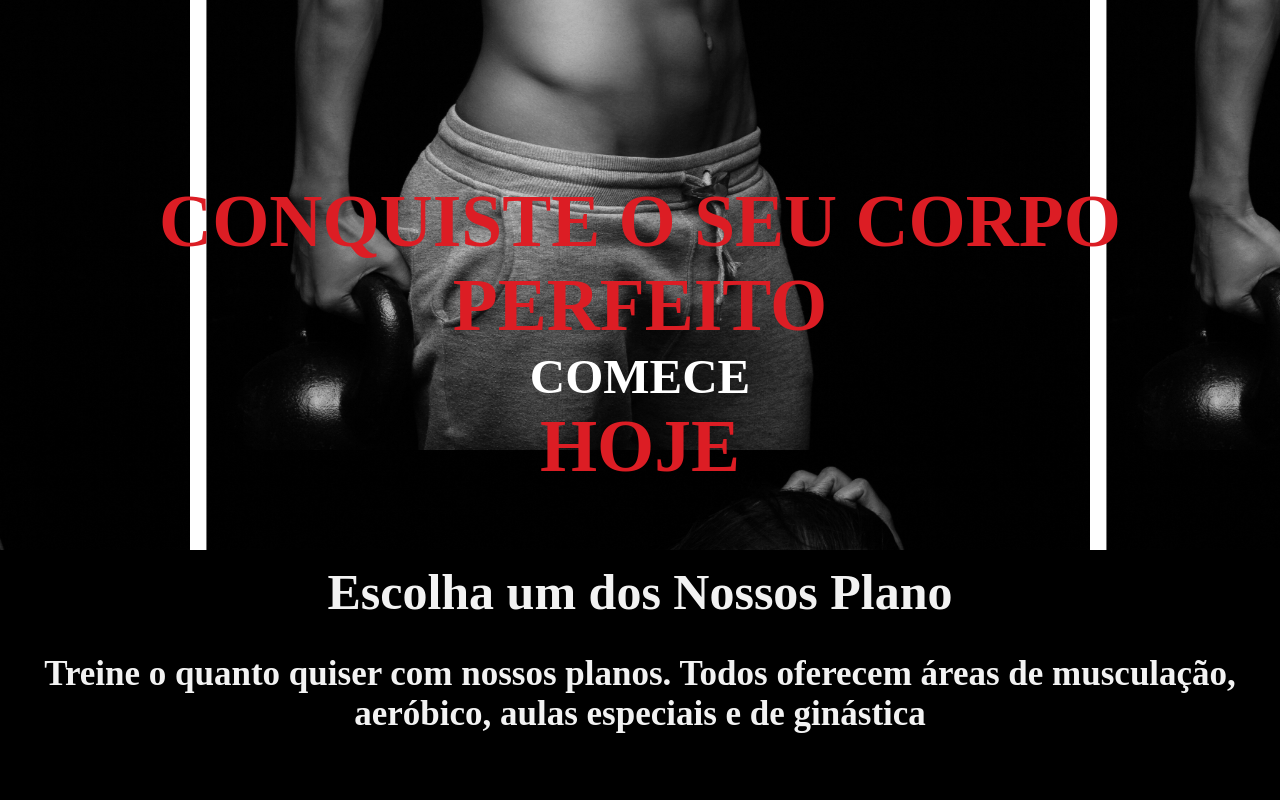
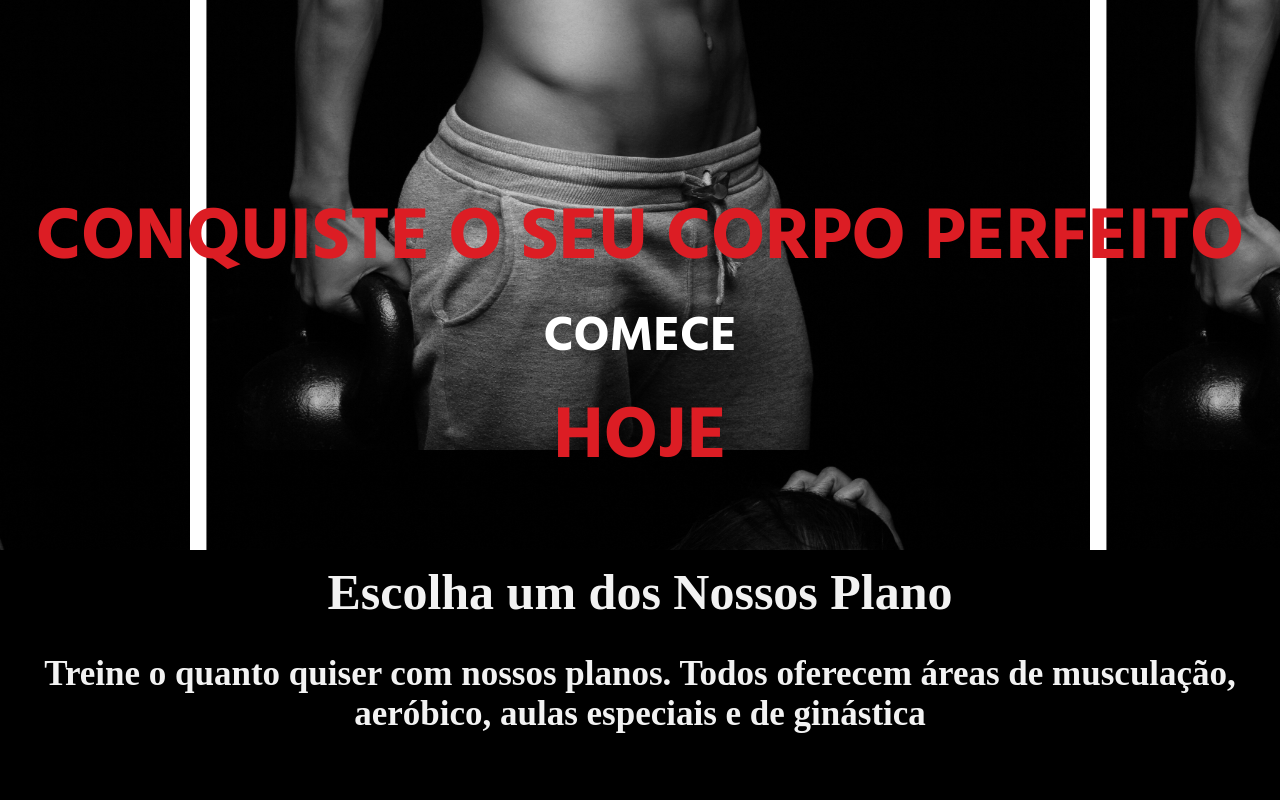
Before and after one commit to danielvdg/Resilientes-Solutions-Academia, a React (Create React App) app: page / in a window 1280 px wide. Shown: the part 720-1520 px from the top of the page. Built offline with nearby package versions, Linux system fonts and the light colour scheme.

Commit message:
ajustando conflitos

```diff
--- a/src/Components/Button/style.js
+++ b/src/Components/Button/style.js
@@ -19,7 +19,7 @@ export const Button = styled.button`
     border: none;
 
     background-color: ${props => props.theme.cores.vermelho};
->
+
     border-radius: 10px;
 
     &:hover{
--- a/src/Pages/Home/style.js
+++ b/src/Pages/Home/style.js
@@ -27,7 +27,7 @@ export const ContainerInfo = styled.section`
 
       background-size:900px 1100px;
       background-attachment: fixed;
-      font-family: ${props=> props.theme.fonts.subtitulo};
+      font-family: ${props=> props.theme.fonts.texto};
       text-transform: uppercase;
 
 
@@ -43,15 +43,16 @@ export const ContainerInfo = styled.section`
         color: white;
         font-size:49px;
         font-weight: 700;
-         font-family: ${props=>props.theme.fonts.texto}
+         font-family: ${props=>props.theme.fonts.texto};
         text-transform: uppercase;
         list-style: none;
 
-      }
 
 
-          h1{
+
+        h1{
           color:${props => props.theme.cores.vermelho};
+
         }
         h4{
           color: rgb(255,255,255);
--- a/src/Pages/Login/style.js
+++ b/src/Pages/Login/style.js
@@ -10,13 +10,9 @@ height:88vh;
 background-image: url(https://images.unsplash.com/photo-1434682881908-b43d0467b798?ixid=MnwxMjA3fDB8MHxwaG90by1wYWdlfHx8fGVufDB8fHx8&ixlib=rb-1.2.1&auto=format&fit=crop&w=1053&q=80);
 background-repeat: no-repeat;
 background-size: cover;
-<<<<<<< HEAD
-bacground-attachment: fixed;
+background-attachment: fixed;
 font-family: "Hind Siliguri";
 text-transform: uppercase;
-=======
-background-attachment: fixed;
->>>>>>> 6726d398c16e186de5e56a93d1ad551f3c77a545
 margin: auto auto;
 
 
```
